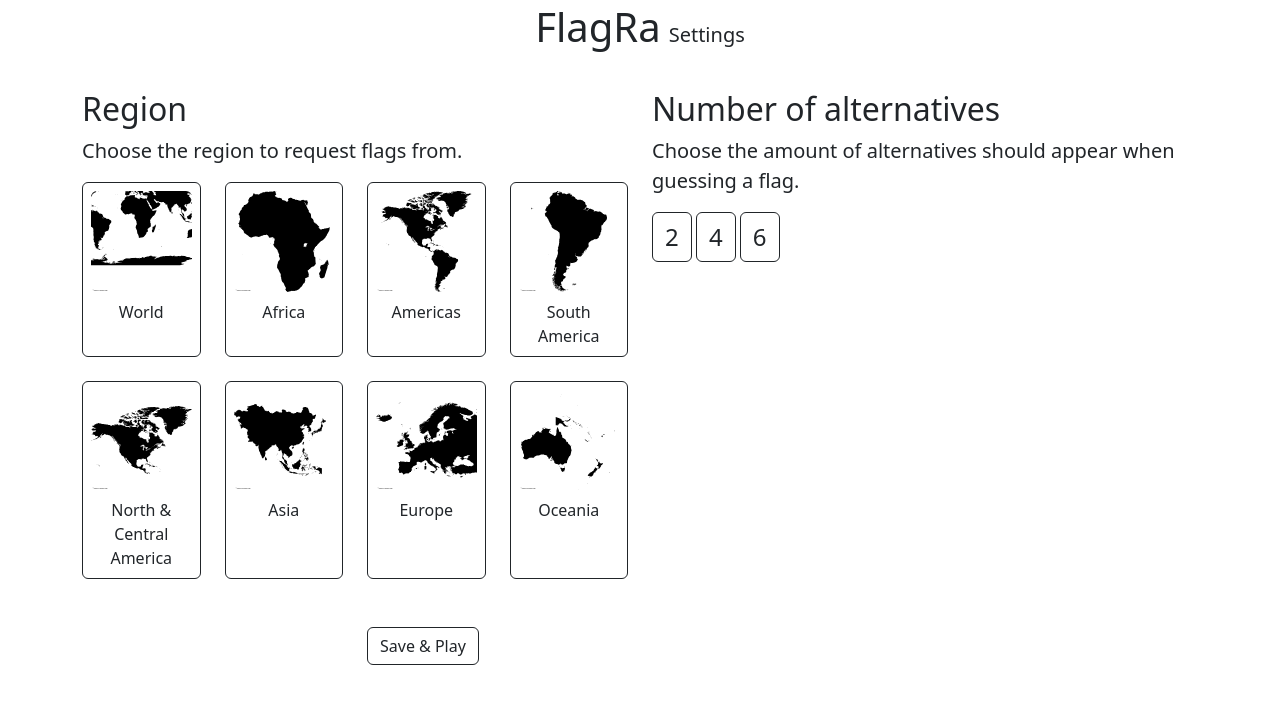
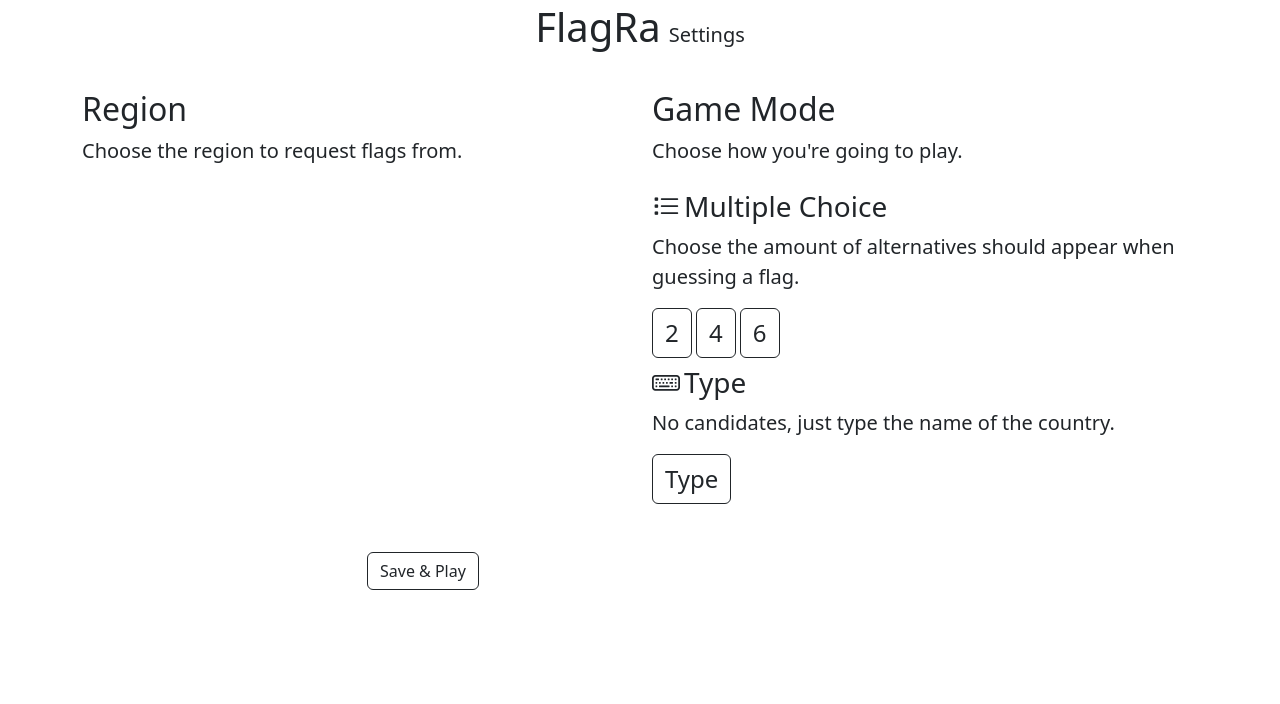
Before and after one commit to who4mos/FlagRa, a Flask app: template templates/index.html in a window 1280 px wide. Shown: the part 53-757 px from the top of the page. Run offline with Flask 3, Linux system fonts and the light colour scheme; the template is opened without the code that fills it, so the values that code supplies are empty.

Commit message:
better solution for render regions and add game mode section

```diff
--- a/game.py
+++ b/game.py
@@ -4,7 +4,7 @@ import random
 import requests
 from sqlalchemy import select
 from database import db
-from models import History, User
+from models import History
 
 try:
     # get json from request
@@ -25,16 +25,28 @@ except:
 # get all independent countries
 flags = [country for country in all_flags if country.get("independent")]
 
-
+REGIONS = {
+    "world": {"label": "World", "image": "world-robinson.svg"},
+    "africa": {"label": "Africa", "image": "africa.svg"},
+    "americas": {"label": "Americas", "image": "americas.svg"},
+    "south-america": {"label": "South America", "image": "south-america.svg"},
+    "north-central-america": {"label": "North & Central America", "image": "north-america.svg"},
+    "asia": {"label": "Asia", "image": "asia.svg"},
+    "europe": {"label": "Europe", "image": "europe.svg"},
+    "oceania": {"label": "Oceania", "image": "oceania.svg"}
+}
 
 game = Blueprint("game", __name__)
 
 @game.route("/")
 def index():
-    current_region = session.get("current_region", "World")
+    current_region = session.get("current_region_key", "world")
     current_num = int(session.get("num_choices", 4))
 
-    return render_template("index.html", current_region=current_region, current_num=current_num)
+    return render_template("index.html",
+                           regions=REGIONS,
+                           current_region=current_region,
+                           current_num=current_num)
 
 
 # game setup
@@ -43,15 +55,15 @@ def setup():
     session.pop("_flashes", None)
     session.pop("next_url", None)
 
-    current_region = request.form.get("region", "World")
+    region_key = request.form.get("region", "world")
     num_choices = int(request.form.get("num_choices", 4))
 
-    session["current_region"] = current_region
-    session["num_choices"] = num_choices
+    if region_key not in REGIONS:
+        region_key = "world"
 
-    if current_region == "World":
+    if region_key == "world":
         flag_ids_queue = list(range(len(flags)))
-    elif current_region == "North & Central America":
+    elif region_key == "north-central-america":
         flag_ids_queue = [
             idx for idx, flag in enumerate(flags)
             if flag.get("subregion") in
@@ -60,9 +72,13 @@ def setup():
     else:
         flag_ids_queue = [
             idx for idx, flag in enumerate(flags)
-            if flag.get("region") == current_region
-            or flag.get("subregion") == current_region
+            if flag.get("region") == REGIONS[region_key]["label"]
+            or flag.get("subregion") == REGIONS[region_key]["label"]
         ]
+
+    session["current_region"] = REGIONS[region_key]["label"]
+    session["current_region_key"] = region_key
+    session["num_choices"] = num_choices
 
     random.shuffle(flag_ids_queue)
 
--- a/templates/index.html
+++ b/templates/index.html
@@ -18,90 +18,37 @@
       <div class="row py-4 g-4">
 
         <!-- region -->
-        <div class="col-md-6">
+        <div class="col-md-6 d-flex flex-column gap-2">
+          <div>
             <h2>Region</h2>
             <p class="lead">Choose the region to request flags from.</p>
-
+          </div>
           <div class="row g-4">
+            {% for region, data in regions.items() %}
             <div class="col-4 col-md-3">
-              <input {% if current_region == 'World' %}checked{% endif %}
-                type="radio" class="btn-check" name="region" id="region-world" value="World" autocomplete="off">
-              <label class="btn btn-outline-dark p-2 w-100 h-100" for="region-world">
-                <img class="img-fluid d-block rounded mb-2" src="{{ url_for('static', filename='world-robinson.svg') }}" alt="World"/>
-                World
+              <input
+                {% if current_region == region %}checked{% endif %}
+                type="radio" class="btn-check" name="region" id="region-{{ region }}" value="{{ region }}" autocomplete="off">
+              <label class="btn btn-outline-dark p-2 w-100 h-100" for="region-{{ region }}">
+                <img class="img-fluid d-block rounded mb-2" src="{{ url_for('static', filename=data.image) }}" alt="{{ data.label }}"/>
+                {{ data.label }}
               </label>
             </div>
-
-            <div class="col-4 col-md-3">
-              <input {% if current_region == 'Africa' %}checked{% endif %}
-                type="radio" class="btn-check" name="region" id="region-africa" value="Africa" autocomplete="off">
-              <label class="btn btn-outline-dark p-2 w-100 h-100" for="region-africa">
-                <img class="img-fluid d-block rounded mb-2" src="{{ url_for('static', filename='africa.svg') }}" alt="Africa"/>
-                Africa
-              </label>
+            {% endfor %}
           </div>
 
-            <div class="col-4 col-md-3">
-              <input {% if current_region == 'Americas' %}checked{% endif %}
-                type="radio" class="btn-check" name="region" id="region-americas" value="Americas" autocomplete="off">
-              <label class="btn btn-outline-dark p-2 w-100 h-100" for="region-americas">
-                <img class="img-fluid d-block rounded mb-2" src="{{ url_for('static', filename='americas.svg') }}" alt="Americas"/>
-                Americas
-              </label>
         </div>
 
-            <div class="col-4 col-md-3">
-              <input {% if current_region == 'South America' %}checked{% endif %}
-                type="radio" class="btn-check" name="region" id="region-south-america" value="South America" autocomplete="off">
-              <label class="btn btn-outline-dark p-2 w-100 h-100" for="region-south-america">
-                <img class="img-fluid d-block rounded mb-2" src="{{ url_for('static', filename='south-america.svg') }}" alt="South America"/>
-                South America
-              </label>
+        <!-- game modes -->
+        <div class="col-md-6 d-flex flex-column gap-2">
+          <div>
+            <h2 class=>Game Mode</h2>
+            <p class="lead">Choose how you're going to play.</p>
           </div>
-
-            <div class="col-4 col-md-3">
-              <input {% if current_region == 'North & Central America' %}checked{% endif %}
-                type="radio" class="btn-check" name="region" id="region-north-central-america" value="North & Central America" autocomplete="off">
-              <label class="btn btn-outline-dark p-2 w-100 h-100" for="region-north-central-america">
-                <img class="img-fluid d-block rounded mb-2" src="{{ url_for('static', filename='north-america.svg') }}" alt="North America"/>
-                North & Central America
-              </label>
-            </div>
-
-            <div class="col-4 col-md-3">
-              <input {% if current_region == 'Asia' %}checked{% endif %}
-                type="radio" class="btn-check" name="region" id="region-asia" value="Asia" autocomplete="off">
-              <label class="btn btn-outline-dark p-2 w-100 h-100" for="region-asia">
-                <img class="img-fluid d-block rounded mb-2" src="{{ url_for('static', filename='asia.svg') }}" alt="Asia"/>
-                Asia
-              </label>
-            </div>
-
-            <div class="col-4 col-md-3">
-              <input {% if current_region == 'Europe' %}checked{% endif %}
-                type="radio" class="btn-check" name="region" id="region-europe" value="Europe" autocomplete="off">
-              <label class="btn btn-outline-dark p-2 w-100 h-100" for="region-europe">
-                <img class="img-fluid d-block rounded mb-2" src="{{ url_for('static', filename='europe.svg') }}" alt="Europe"/>
-                Europe
-              </label>
-            </div>
-
-            <div class="col-4 col-md-3">
-              <input {% if current_region == 'Oceania' %}checked{% endif %}
-                type="radio" class="btn-check" name="region" id="region-oceania" value="Oceania" autocomplete="off">
-              <label class="btn btn-outline-dark p-2 w-100 h-100" for="region-oceania">
-                <img class="img-fluid d-block rounded mb-2" src="{{ url_for('static', filename='oceania.svg') }}" alt="Oceania"/>
-                Oceania
-              </label>
-            </div>
-          </div>
-        </div>
-
-        <!-- alternatives -->
-        <div class="col-md-6">
-          <h2>Number of alternatives</h2>
+          <div>
+            <h3><i class="bi bi-list-task me-1"></i>Multiple Choice</h3>
             <p class="lead">Choose the amount of alternatives should appear when guessing a flag.</p>
-          <div class="div">
+            <div>
               <input type="radio" class="btn-check" name="num_choices" id="num-2" value="2" {% if current_num == 2 %}checked{% endif %} autocomplete="off">
               <label class="btn btn-outline-dark fs-4" for="num-2">2</label>
 
@@ -112,12 +59,24 @@
               <label class="btn btn-outline-dark fs-4" for="num-6">6</label>
             </div>
           </div>
+
+          <div>
+            <h3><i class="bi bi-keyboard me-1"></i>Type</h3>
+            <p class="lead">No candidates, just type the name of the country.</p>
+            <input type="radio" class="btn-check" name="num_choices" id="type" value="2" {% if current_num == 2 %}checked{% endif %} autocomplete="off">
+              <label class="btn btn-outline-dark fs-4" for="type">Type</label>
           </div>
+
+
+        </div>
+      </div>
+
       <div class="row py-4 g-4 justify-content-center">
         <div class="col-md-6">
           <button class="btn btn-outline-dark" type="submit">Save & Play</button>
         </div>
       </div>
+
     </form>
   </div>
 </main>
```
Lines whose indentation alone changed are shown as unchanged.
